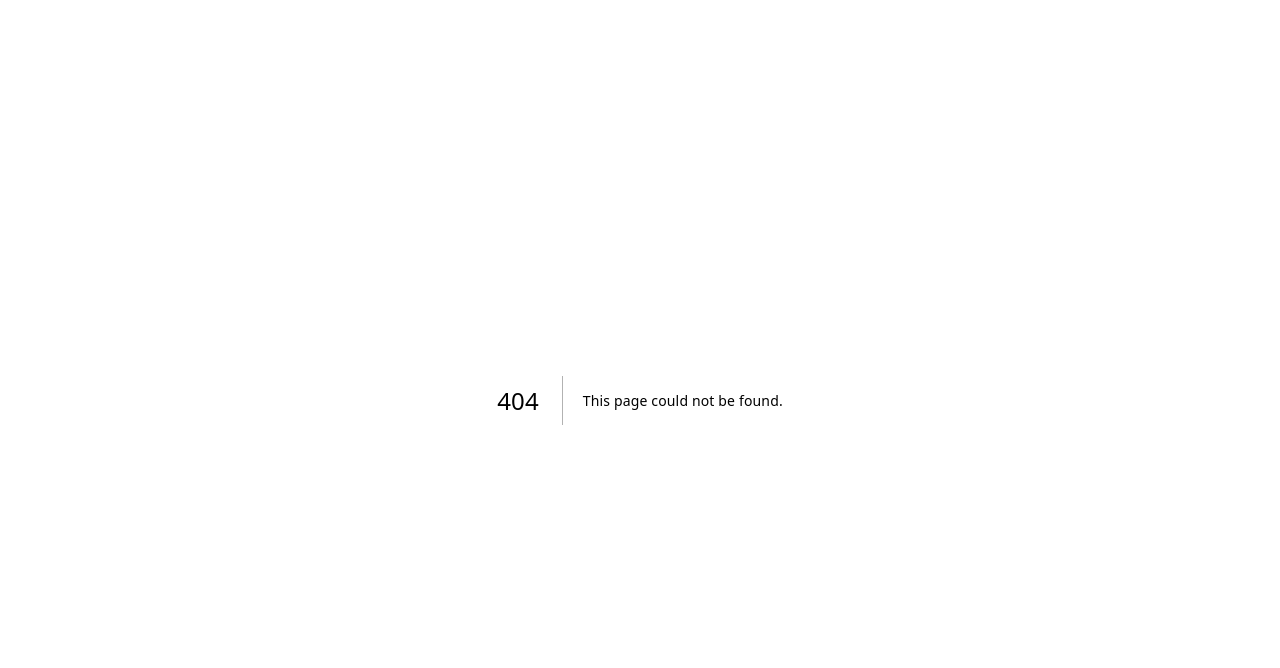
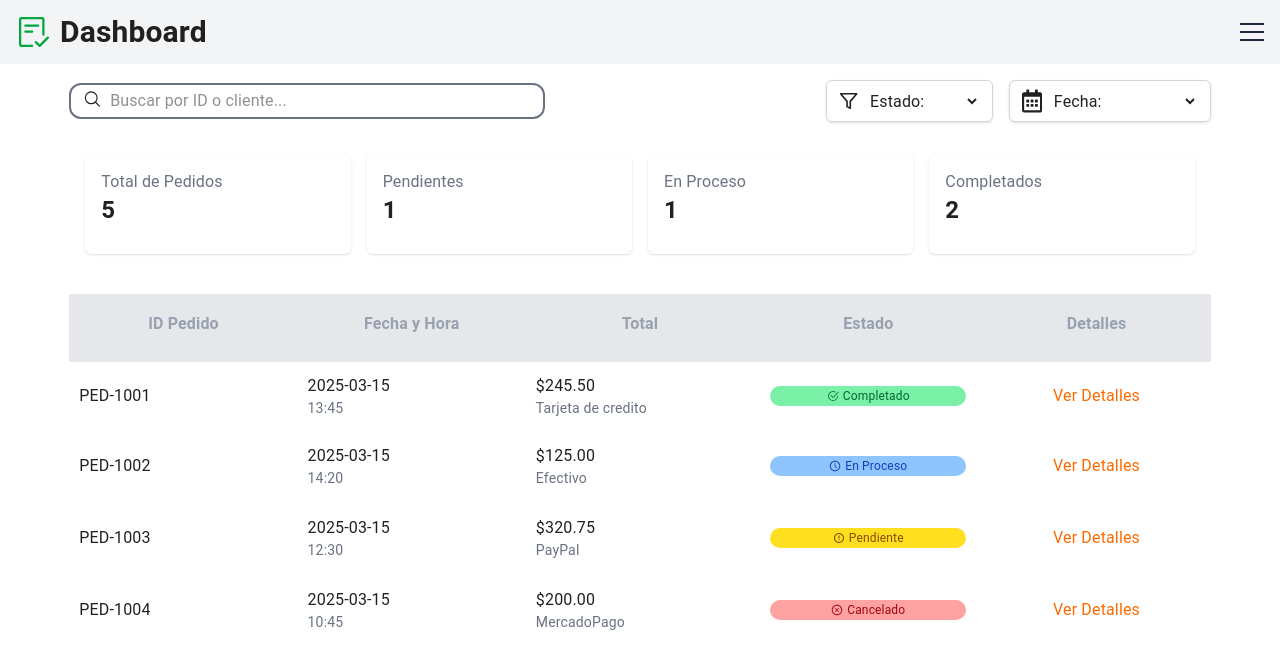
Before and after one commit to wapifoodmx-ctrl/WapifoodFront, a Next.js app: page /pedidos in a window 1280 px wide. Before the commit this address had no page. Shown: the top 668 px of the page. Built offline with nearby package versions, Linux system fonts and the light colour scheme.

Commit message:
se termino la pagina de pedidos

```diff
--- a/menuComponents/menucomponentes.jsx
+++ b/menuComponents/menucomponentes.jsx
@@ -2,7 +2,6 @@ import { FaPlus } from "react-icons/fa6";
 import { HiOutlineMagnifyingGlass } from "react-icons/hi2";
 import { FiFilter } from "react-icons/fi";
 import { BsTag } from "react-icons/bs";
-
 export default function MenuComponentes() {
     return (
             <section className="p-4">
@@ -57,12 +56,14 @@ export default function MenuComponentes() {
                 {/* Botones */}
                 <div className="flex gap-4">
                     <button className="px-4 py-2 bg-green-500 text-white rounded-2xl cursor-pointer flex justify-center items-center">
-                <FaPlus className="text-3xl pr-2"/>Nuevo Producto
+                        <FaPlus className="text-3xl pr-2" />Nuevo Producto
                     </button>
                     <button className="px-3 py-2 border rounded-2xl cursor-pointer  flex ml-2 justify-center items-center">
                         <BsTag className="text-3xl pr-2" />Gestionar Categorías
                     </button>
                 </div>
             </section>
+
+
     );
 }
--- /dev/null
+++ b/pages/pedidos.js
@@ -0,0 +1,13 @@
+import Navbar from "@/dashboardComponents/navbar";
+import Pedidoscomp from "@/pedidos/pedidoscomp";
+export default function Pedidos() {
+    return (
+        <section className="flex flex-col items-center justify-center">
+              <Navbar />
+              <div className="w-11/12">
+                <Pedidoscomp/>
+              </div>
+            </section>
+
+    );
+}
--- /dev/null
+++ b/pedidos/pedidoscomp.jsx
@@ -0,0 +1,62 @@
+import IdPedidos from "@/dashboardComponents/idpedidos";
+import Pedidos from "@/dashboardComponents/pedidos";
+import { FiFilter } from "react-icons/fi";
+import { FaRegCalendarAlt } from "react-icons/fa";
+import { HiOutlineMagnifyingGlass } from "react-icons/hi2";
+export default function Pedidoscomp() {
+    return (
+        <section className="p-4">
+            <div className="lg:flex lg:justify-between lg:items-center lg:mb-4">
+
+                {/* Barra de búsqueda */}
+                <div className="flex py-1 px-3 rounded-xl border-gray-500 border-2 mb-4 lg:w-5/12">
+                    <HiOutlineMagnifyingGlass className="text-xl" />
+                    <input type="text" placeholder="Buscar por ID o cliente..." className="ml-2 w-full outline-none" />
+                </div>
+
+                {/* Dropdowns */}
+                <div className="flex gap-4 mb-4">
+                    <div className="relative">
+                        <div className="flex items-center gap-2 px-3 py-2 border border-gray-300 rounded-md shadow-sm">
+                            <FiFilter className="text-2xl" />
+                            <select
+                                id="disponibilidad"
+                                className="w-full outline-none bg-transparent"
+                            >
+                                <option value="" disabled selected>
+                                    Estado:
+                                </option>
+                                <option value="todas">Todas</option>
+                                <option value="Pendiente">Pendiente</option>
+                                <option value="En proceso">En proceso</option>
+                                <option value="Completado">Completado</option>
+                                <option value="Cancelado">Cancelado</option>
+                            </select>
+                        </div>
+                    </div>
+                    {/* Dropdown Categorías */}
+                    <div className="relative">
+                        <div className="flex items-center gap-2 px-3 py-2 border border-gray-300 rounded-md shadow-sm">
+                            <FaRegCalendarAlt className="text-2xl" />
+                            <select
+                                id="categorias"
+                                className="w-full outline-none bg-transparent"
+                            >
+                                <option value="" disabled selected>
+                                    Fecha:
+                                </option>
+                                <option value="todas">Todas las fechas</option>
+                                <option value="Hoy">Hoy</option>
+                                <option value="Ayer">Ayer</option>
+                                <option value="Esta semana">Esta semana</option>
+
+                            </select>
+                        </div>
+                    </div>
+                </div>
+            </div>
+            <Pedidos />
+            <IdPedidos />
+        </section>
+    )
+}
```
Lines whose indentation alone changed are shown as unchanged.
